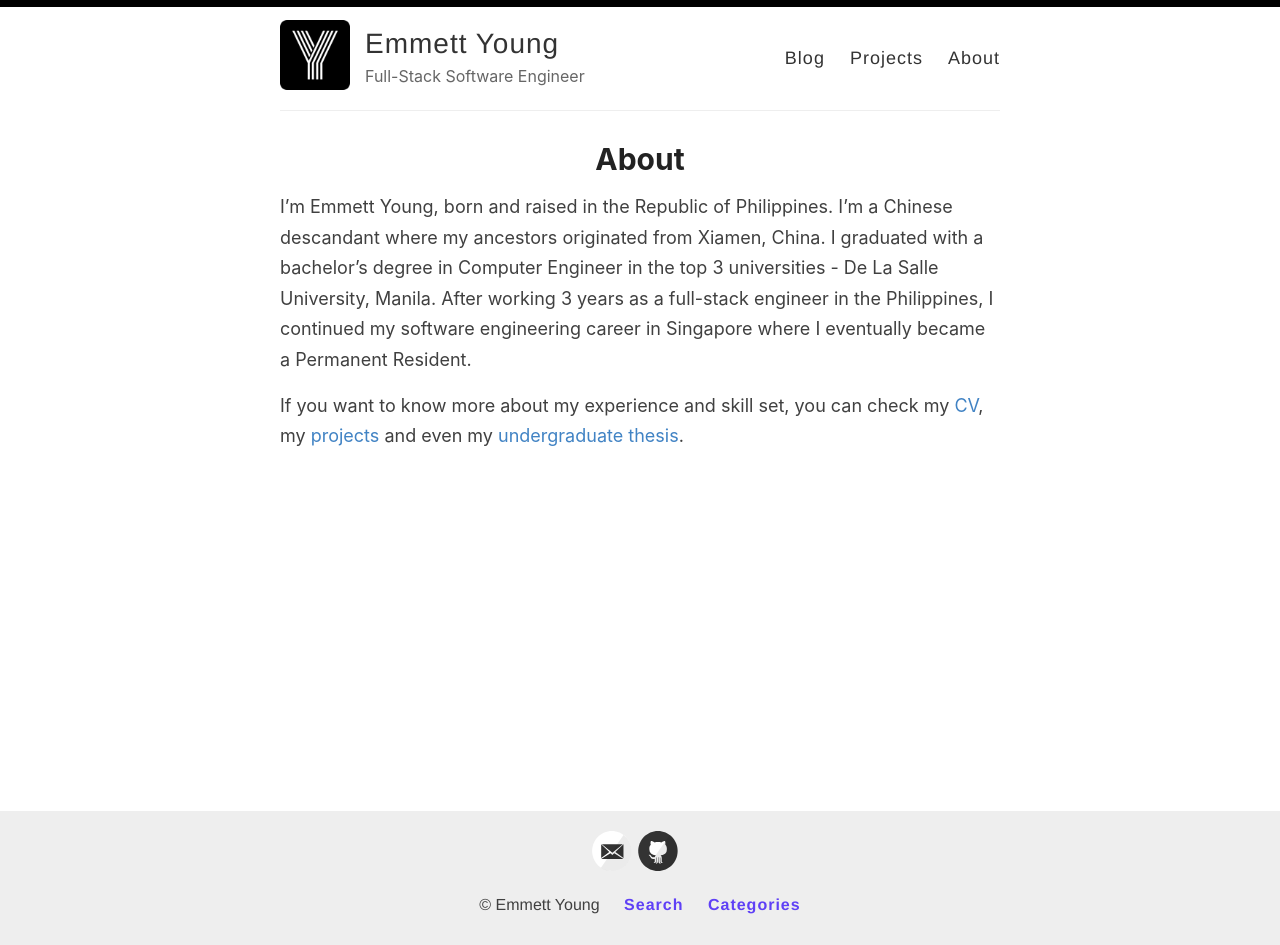
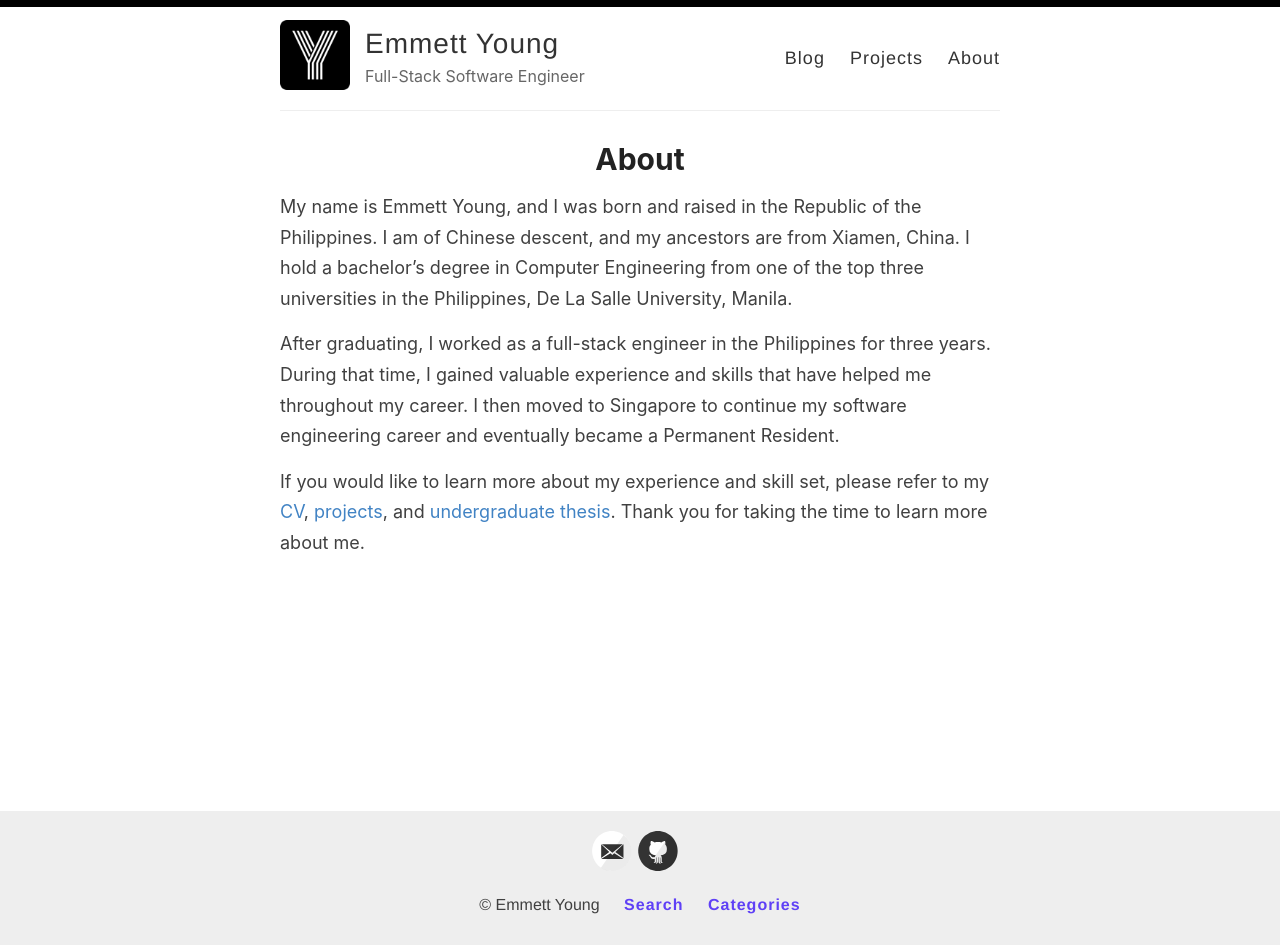
Before and after one commit to mettyoung/mettyoung.github.io, a Jekyll site: the page built from _pages/about.md, in a window 1280 px wide. Built offline with Jekyll 4.4.1, drawn with Linux system fonts in a browser that asks for light colours.

Commit message:
Update about

```diff
--- a/_pages/about.md
+++ b/_pages/about.md
@@ -4,6 +4,8 @@ title: About
 permalink: /about/
 ---
 
-I'm Emmett Young, born and raised in the Republic of Philippines. I'm a Chinese descandant where my ancestors originated from Xiamen, China. I graduated with a bachelor's degree in Computer Engineer in the top 3 universities - De La Salle University, Manila. After working 3 years as a full-stack engineer in the Philippines, I continued my software engineering career in Singapore where I eventually became a Permanent Resident.
+My name is Emmett Young, and I was born and raised in the Republic of the Philippines. I am of Chinese descent, and my ancestors are from Xiamen, China. I hold a bachelor's degree in Computer Engineering from one of the top three universities in the Philippines, De La Salle University, Manila.
 
-If you want to know more about my experience and skill set, you can check my [CV](https://github.com/mettyoung/my-resume/blob/master/dist/Young_CV.pdf), my [projects](/projects) and even my [undergraduate thesis](https://github.com/mettyoung/visual-simultaneous-localization-and-mapping-co-operating-UAVs).
+After graduating, I worked as a full-stack engineer in the Philippines for three years. During that time, I gained valuable experience and skills that have helped me throughout my career. I then moved to Singapore to continue my software engineering career and eventually became a Permanent Resident.
+
+If you would like to learn more about my experience and skill set, please refer to my [CV](https://github.com/mettyoung/my-resume/blob/master/dist/Young_CV.pdf), [projects](/projects), and [undergraduate thesis](https://github.com/mettyoung/visual-simultaneous-localization-and-mapping-co-operating-UAVs). Thank you for taking the time to learn more about me.
```
